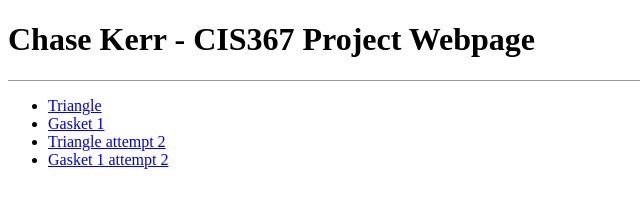
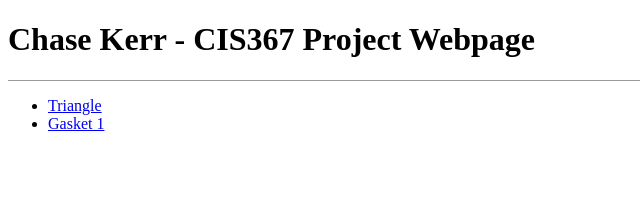
Before and after one commit to CKerr270/CIS367ComputerGraphics, a plain HTML site: page index.html in a window 1280 px wide. Shown: the whole page, without its empty margins (0-640 px from the left). Drawn offline with Linux system fonts and the light colour scheme.

Commit message:
links work now

```diff
--- a/index.html
+++ b/index.html
@@ -10,8 +10,6 @@
 <ul>
 <li><a href="https://ckerr270.github.io/CIS367ComputerGraphics/HW1-Triangle/hw1-Kerr.html">Triangle</a></li>
 <li><a href="https://ckerr270.github.io/CIS367ComputerGraphics/HW1-Sierpinski/gasket-Kerr1.html">Gasket 1</a></li>
-<li><a href="/HW1-Triangle/hw1-Kerr.html">Triangle attempt 2</a></li>
-<li><a href="/HW1-Sierpinski/gasket-Kerr1.html">Gasket 1 attempt 2</a></li>
 </ul>
 
 </body>
```
